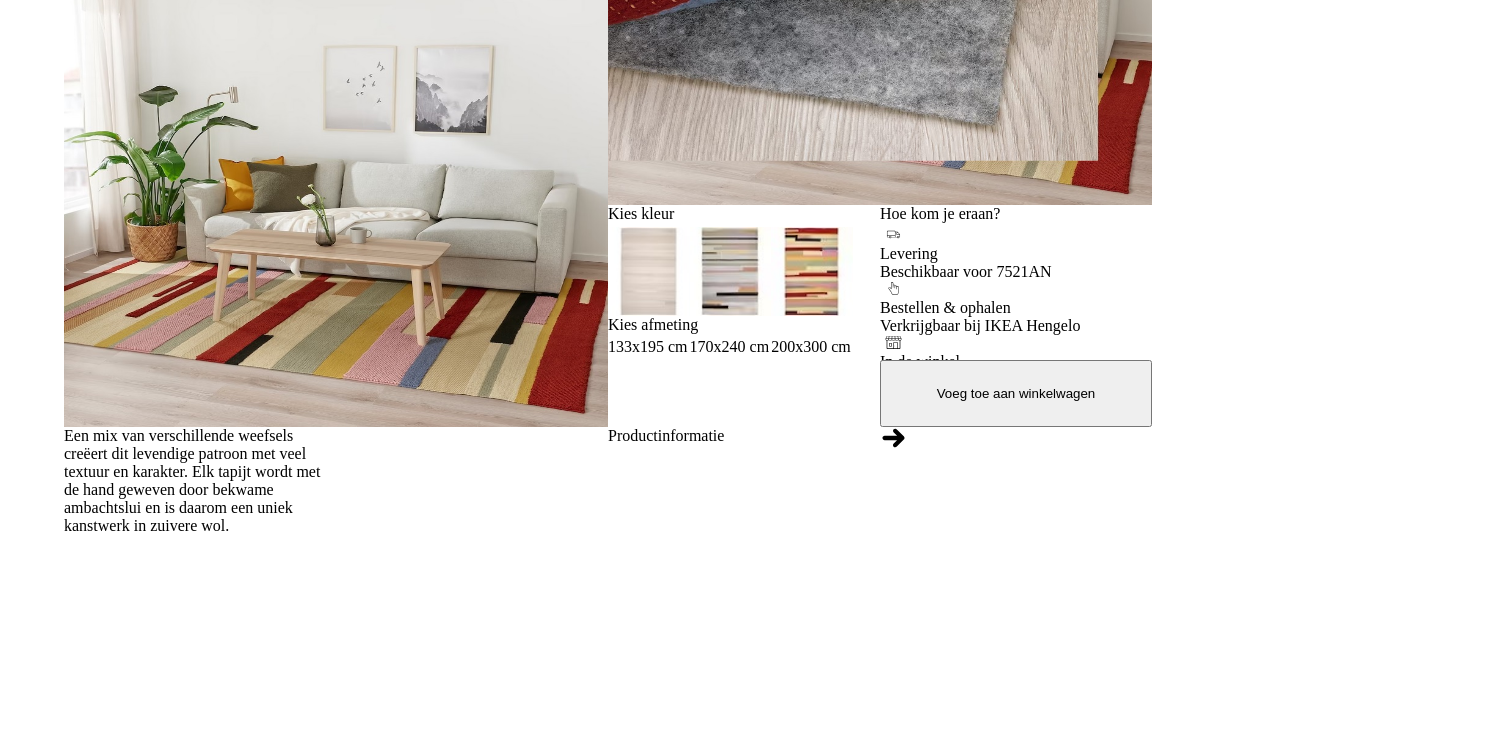
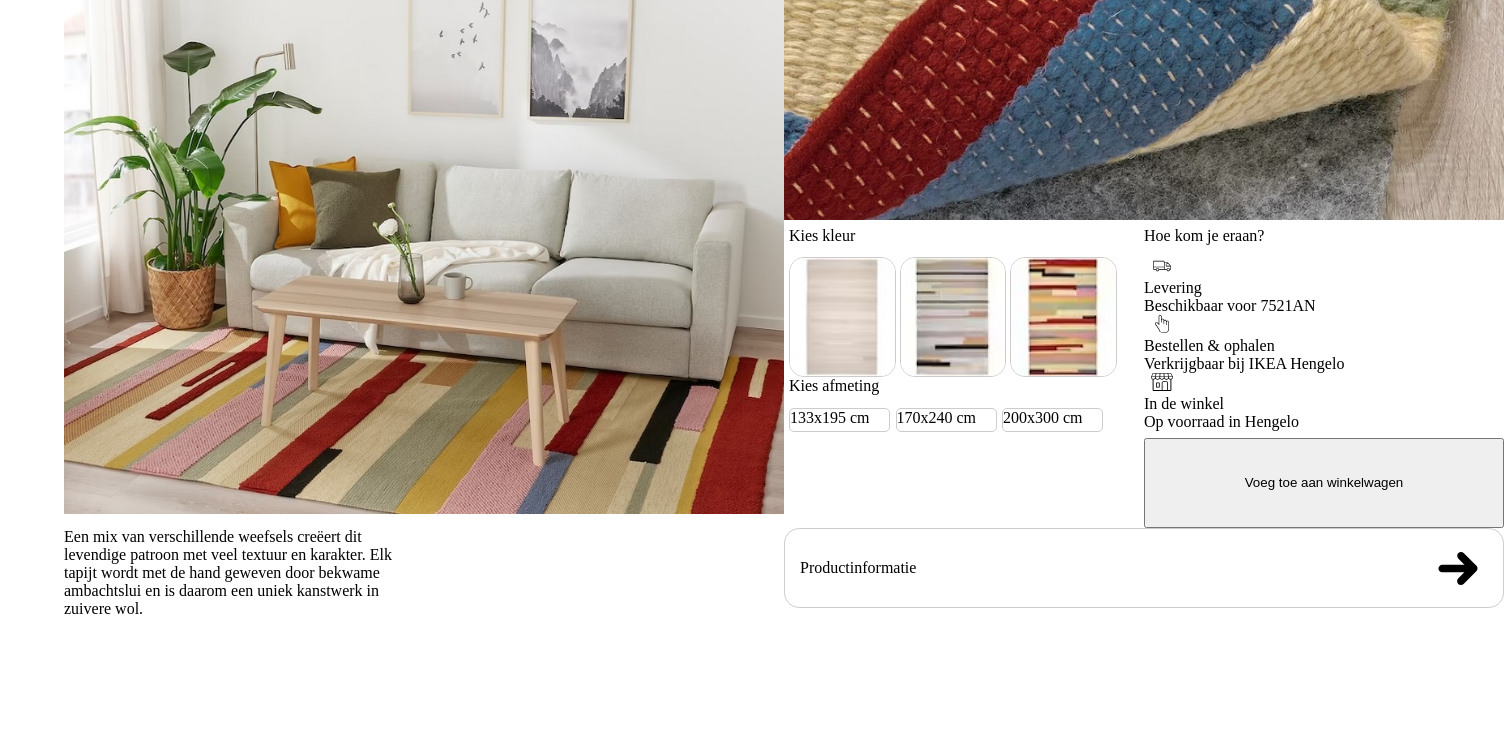
Before and after one commit to Chiler124/Ikea_Visiegroep, a plain HTML site: page index.html in a window 1280 px wide. Shown: the part 338-1080 px from the top of the page, 1504 px wide, since content can reach past the window. Before the commit the page ends 987 px from the top, so only its background shows below. Drawn offline with Linux system fonts and the light colour scheme.

Commit message:
Added divs to style & added measurements

```diff
--- a/index.html
+++ b/index.html
@@ -28,7 +28,9 @@
         </div>
 
         <div class="main">
+            <div class="img1">
                 <img class="image1" src="./images/logo.png" alt="logo"/>
+            </div>
 
             <div class="bronden">
                 <div class="title-item">Brönden</div>
@@ -36,31 +38,35 @@
                 <div class="price">€399,-</div>
             </div>
 
+            <div class="img2">
                 <img class="image2" src="./images/bronden-vloerkleed-1.jpg" alt="vloerkleed-1"/>
+            </div>
 
             <div class="description">
                 Een mix van verschillende weefsels creëert dit levendige patroon met veel textuur en karakter. Elk tapijt wordt met
                 de hand geweven door bekwame ambachtslui en is daarom een uniek kanstwerk in zuivere wol.
             </div>
 
+            <div class="img3">
                 <img class="image3" src="./images/bronden-vloerkleed-2.jpg" alt="vloerkleed-2"/>
+            </div>
 
             <div class="soort">
 
                     <div class="kleur-item">Kies kleur</div>
-
+                    <div class="options">
                         <img class="option1" src="./images/bronden-vloerkleed-kleur-1.jpg" alt="kleur1"/>
                         <img class="option2" src="./images/bronden-vloerkleed-kleur-2.jpg" alt="kleur2"/>
                         <img class="option3" src="./images/bronden-vloerkleed-kleur-3.jpg" alt="kleur3"/>
-
+                    </div>
 
 
                     <div class="afmeting-item">Kies afmeting</div>
-
+                    <div class="afmetingen">
                         <div class="afmeting-option1">133x195 cm</div>
                         <div class="afmeting-option2">170x240 cm</div>
                         <div class="afmeting-option3">200x300 cm</div>
-
+                    </div>
             </div>
 
             <div class="acquisition">
@@ -82,9 +88,10 @@
                 <button class="button1">Voeg toe aan winkelwagen</button>
             </div>
 
+            <div class="product">
                 <div class="information">Productinformatie</div>
                 <img class="arrow" src="./images/right-arrow-svg.svg" alt="arrow"/>
-
+            </div>
         </div>
     </div>
 </body>
--- a/style.css
+++ b/style.css
@@ -28,7 +28,8 @@
 
 .grid-container {
     margin-left: 5vw;
-    margin-right: 10vw;
+    width: 1440px;
+    height: 1080px;
     grid-template-columns: 50% 50%;
     grid-template-rows: 10% 90%;
     grid-template-areas:
@@ -58,12 +59,15 @@
     grid-area:nav-item;
     padding: 2px;
     font-size: 18px;
+
 }
 
 .search-item {
     grid-area: search;
     padding: 2px;
     font-size: 18px;
+    align-self: center;
+    justify-self: end;
 }
 
 .main {
@@ -71,107 +75,135 @@
     grid-area: main;
     background-color: white;
     grid-template-columns: 25% 25% 25% 25%;
-    grid-template-rows: 25% 25% 25% 25%;
+    grid-template-rows: 22% 25% 31% 22%;
     grid-template-areas:
-        "image1 bronden image3 image3"
-        "image2 image2 image3 image3"
-        "image2 image2 soort acquisition"
+        "img1 bronden img3 img3"
+        "img2 img2 img3 img3"
+        "img2 img2 soort acquisition"
         "description description information arrow";
 }
 
+.img1 {
+    grid-area: 1 / 1 / 2 / 2;
+    width: 360px;
+    height: 220px;
+    overflow: hidden;
+}
+
 .image1 {
-    grid-area: 1 / 1 / 2 / 2;
-    width: 100%;
-    height: 100%;
+    object-fit: fill;
+    zoom: 35.7%;
+    object-position: 0px 0px;
 }
 
 .bronden {
     grid-area: 1 / 2 / 2 / 3;
 }
 
+.img2 {
+    grid-area: 2 / 1 / 4 / 3;
+    width: 720px;
+    height: 530px;
+    overflow: hidden;
+}
+
 .image2 {
-    grid-area: 2 / 1 / 4 / 3;
-    width: 100%;
-    height: 100%;
+    object-fit: cover;
+    zoom: 81%;
+    object-position: 0px -135px;
 }
 
 .description {
     grid-area: 4 / 1 / 5 / 2;
 }
 
+.img3 {
+    grid-area: 1 / 3 / 3 / 5;
+    width: 720px;
+    height: 450px;
+    overflow: hidden;
+}
+
 .image3 {
-    grid-area: 1 / 3 / 3 / 5;
-    width: 100%;
-    height: 100%;
+    object-fit: cover;
+    zoom: 90%;
+    object-position: 0px 0px;
 }
 
 .soort {
     grid-area: 3 / 3 / 4 / 4;
     display: grid;
-    grid-template-columns: 30% 30% 30% 10%;
+    grid-template-columns: 100%;
     grid-template-rows: 10% 40% 10% 40%;
     grid-template-areas:
-        "kleur-item kleur-item kleur-item ."
-        "option1 option2 option3 ."
-        "afmeting-item afmeting-item afmeting-item ."
-        "afmeting-option1 afmeting-option2 afmeting-option3 .";
+        "kleur-item"
+        "options"
+        "afmeting-item"
+        "afmetingen";
+    margin-left: 5px;
 }
 
-.information {
-    grid-area: 4 / 3 / 5 / 4;
+.kleur-item {
+    grid-area: 1 / 1 / 2 / 2;
 }
-
-.arrow {
-    grid-area: 4 / 4 / 5 / 5;
-    width: 10%;
-    height: 10%;
-}
-
-
-.kleur-item {
-    grid-area: 1 / 1 / 2 / 4;
+.options {
+    grid-area: 2 / 1 / 3 / 2;
 }
 
 .option1 {
-    grid-area: 2 / 1 / 3 / 2;
-    width: 100%;
+    width: 30%;
     height: 100%;
+    border: solid 1px var(--color3);
+    border-radius: 15px;
 }
 
 .option2 {
-    grid-area: 2 / 2 / 3 / 3;
-    width: 100%;
+    width: 30%;
     height: 100%;
+    border: solid 1px var(--color3);
+    border-radius: 15px;
 }
 
 .option3 {
-    grid-area: 2 / 3 / 3 / 4;
-    width: 100%;
+    width: 30%;
     height: 100%;
+    border: solid 1px var(--color3);
+    border-radius: 15px;
 }
 
 .afmeting-item {
-    grid-area: 3 / 1 / 4 / 4;
-    width: 100%;
-    height: 100%;
+    grid-area: 3 / 1 / 4 / 2;
+}
+
+.afmetingen {
+    grid-area: 4 / 1 / 5 / 2;
+    display: grid;
+    grid-template-columns: 30% 30% 30% 10%;
+    grid-template-rows: 100%;
 }
 
 .afmeting-option1 {
-    grid-area: 4 / 1 / 5 / 2;
-    width: 100%;
-    height: 100%;
+    grid-area: 1 / 1 / 2 / 2;
+    width: 95%;
+    height: 20%;
+    border: solid 1px var(--color3);
+    border-radius: 5px;
 }
 
 .afmeting-option2 {
-    grid-area: 4 / 2 / 5 / 3;
-    width: 100%;
-    height: 100%;
+    grid-area: 1 / 2 / 2 / 3;
+    width: 95%;
+    height: 20%;
+    border: solid 1px var(--color3);
+    border-radius: 5px;
 }
 
 .afmeting-option3 {
-    grid-area: 4 / 3 / 5 / 4;
-    width: 100%;
-    height: 100%;
+    grid-area: 1 / 3 / 2 / 4;
+    width: 95%;
+    height: 20%;
+    border: solid 1px var(--color3);
+    border-radius: 5px;
 }
 
 .acquisition {
@@ -200,6 +232,29 @@
     height: 10%;
 }
 
+.product {
+    grid-area: 4 / 3 / 5 / 5;
+    height: 80px;
+    border: solid 1px var(--color3);
+    border-radius: 15px;
+    display: grid;
+    grid-template-columns: 75% 25%;
+    grid-template-rows: 100%;
+}
+
+.information {
+    grid-area: 1 / 1 / 2 / 2;
+    align-self: center;
+    margin-left: 15px;
+}
+
+.arrow {
+    grid-area: 1 / 2 / 2 / 3;
+    width: 50%;
+    height: 50%;
+    align-self: center;
+    justify-self: end;
+}
 
 
 /* ------------------- MOBILE ----------------------- */
```
Lines whose indentation alone changed are shown as unchanged.
